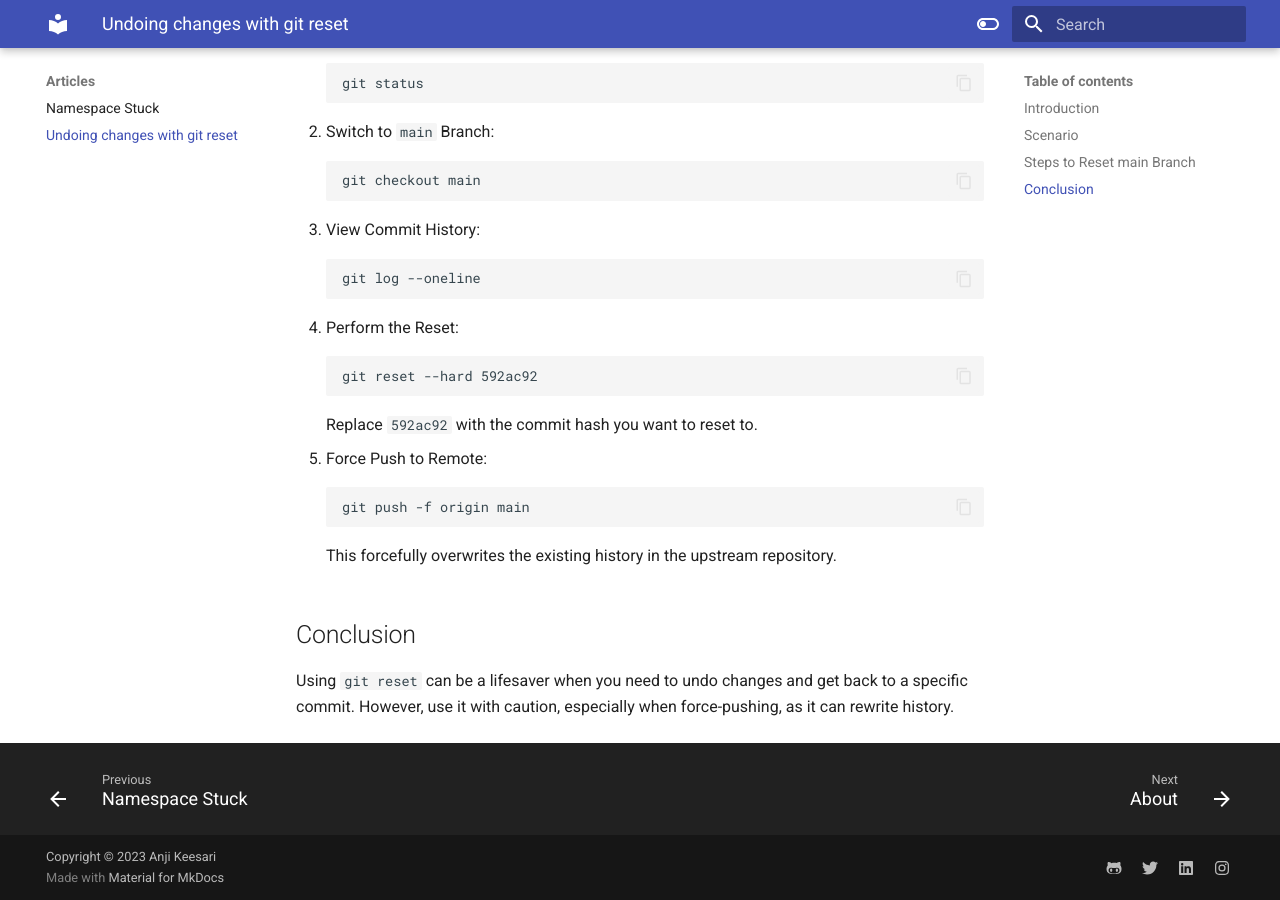
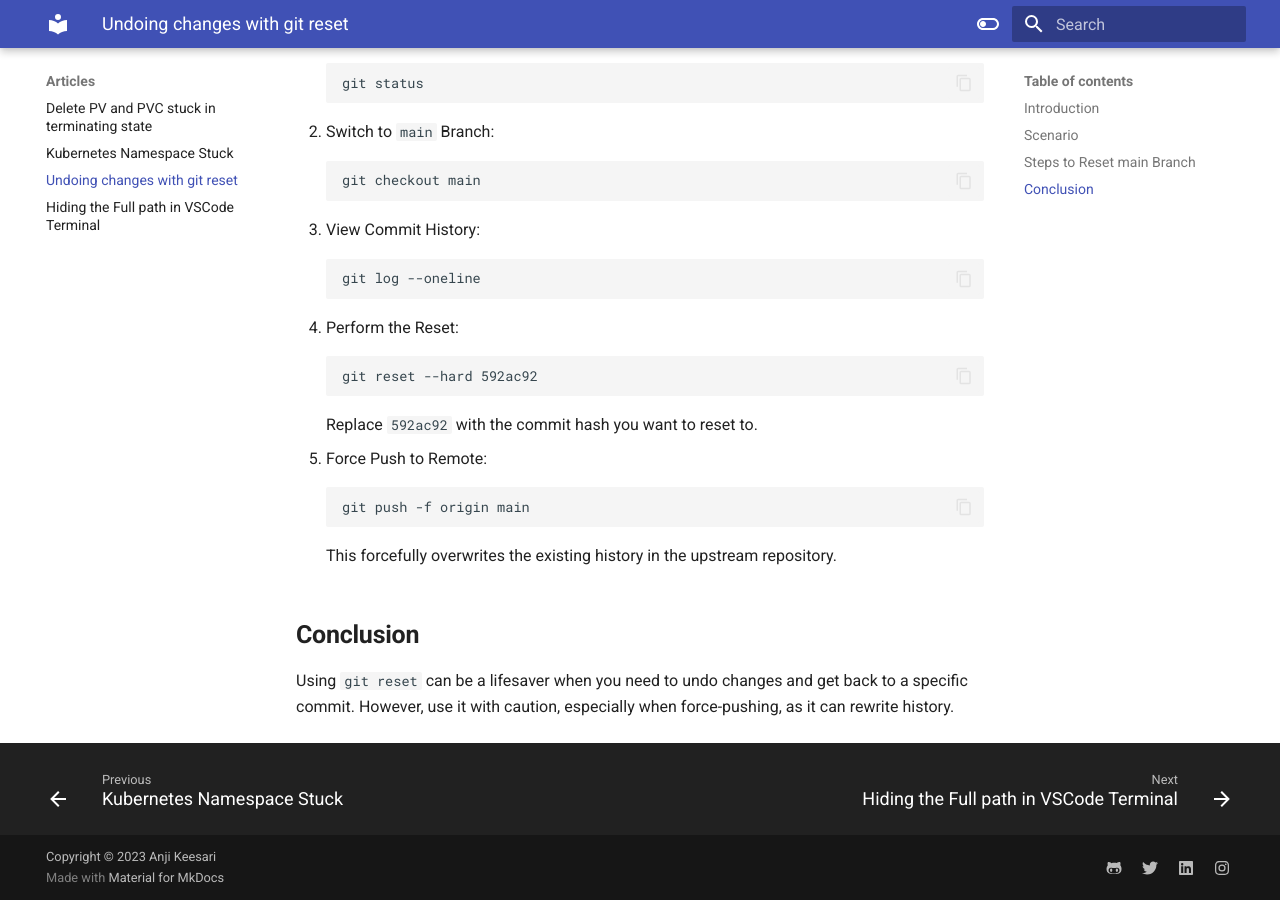
Before and after one commit to akeesari/anjikeesari, an MkDocs documentation site: the page built from docs/articles/git-reset.md, in a window 1280 px wide and 900 px high, scrolled down 642 px. Built offline with MkDocs 1.6.1 and Material for MkDocs 9.7.7, drawn with Linux system fonts in a browser that asks for light colours.

Commit message:
Delete PV and PVC stuck in terminating state Hiding the Full path in VSCode Terminal

````diff
--- a/docs/articles/git-reset.md
+++ b/docs/articles/git-reset.md
@@ -1,14 +1,14 @@
 # Reset a branch to a specific tag in Git
 
-## Introduction
+## **Introduction**
 
 `git reset` is a powerful command in Git that allows you to undo changes in your working directory and reset the repository to a specific commit. This is useful when you want to discard commits and get back to a particular state in your project's history.
 
-## Scenario
+## **Scenario**
 
 Let's consider a scenario where you have two branches: `main` and `develop`. The `main` branch was initially in a good state, but due to a mistake, some commits were accidentally merged into it instead of the `develop` branch. Now, you need to reset the `main` branch to its original state.
 
-## Steps to Reset `main` Branch
+## **Steps to Reset `main` Branch**
 
 Follow these steps to reset the `main` branch:
 
@@ -39,6 +39,6 @@ Follow these steps to reset the `main` branch:
    ```
    This forcefully overwrites the existing history in the upstream repository.
 
-## Conclusion
+## **Conclusion**
 
 Using `git reset` can be a lifesaver when you need to undo changes and get back to a specific commit. However, use it with caution, especially when force-pushing, as it can rewrite history.
--- a/mkdocs.yml
+++ b/mkdocs.yml
@@ -190,8 +190,10 @@ nav:
         - .NET Core Web API : resources/webapi.md
         - Azure Cloud : resources/azure-cloud.md
   - Articles:
-      - Namespace Stuck: articles/namespace-stuck.md
+      - Delete PV and PVC stuck in terminating state: articles/pv-pvc-stuck.md
+      - Kubernetes Namespace Stuck: articles/namespace-stuck.md
       - Undoing changes with git reset: articles/git-reset.md
+      - Hiding the Full path in VSCode Terminal:  articles/hide-full-path.md
   - About:
       - About: about/about.md
       # - Profile : about/profile.md
````
Also changed, not shown: docs/articles/hide-full-path.md (added, +68 -0 lines), docs/articles/namespace-stuck.md (+9 -5 lines), docs/articles/pv-pvc-stuck.md (added, +95 -0 lines), docs/articles/images/image-1.png (added), docs/articles/images/image-2.png (added).
